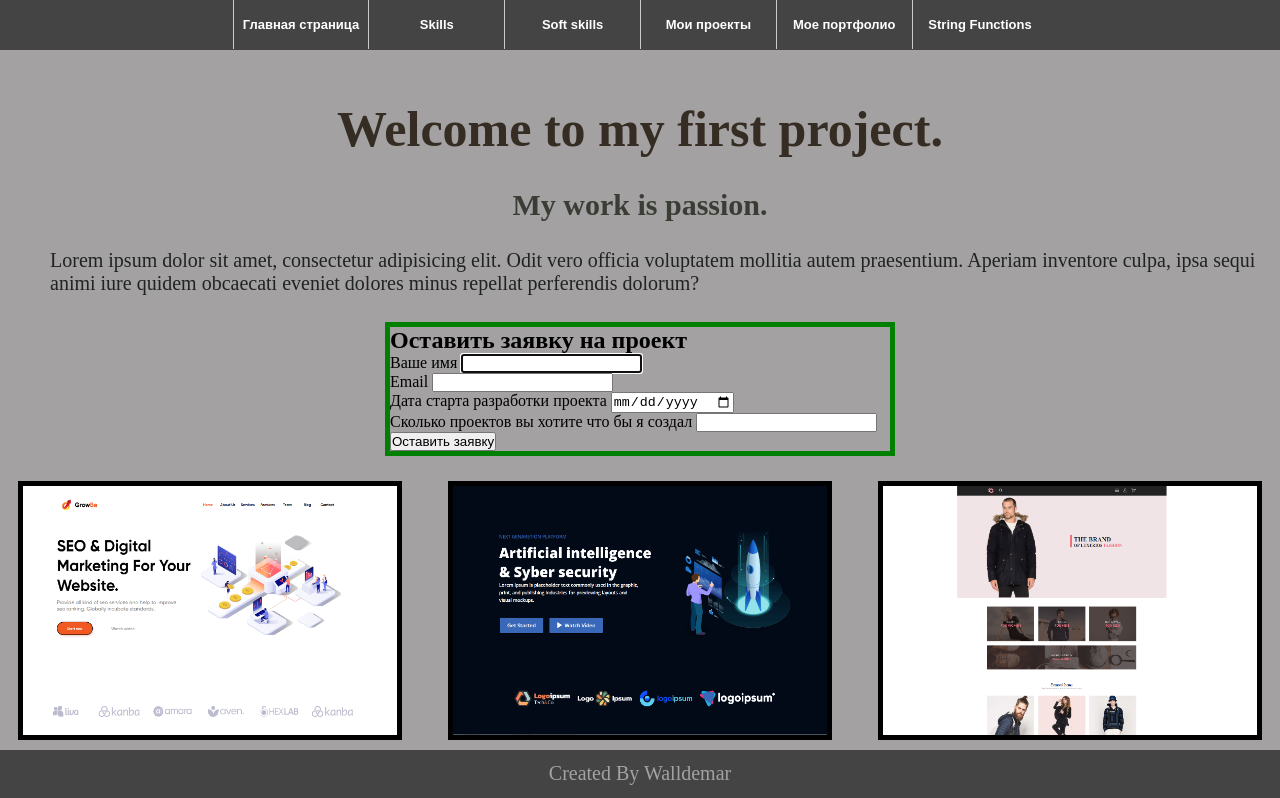
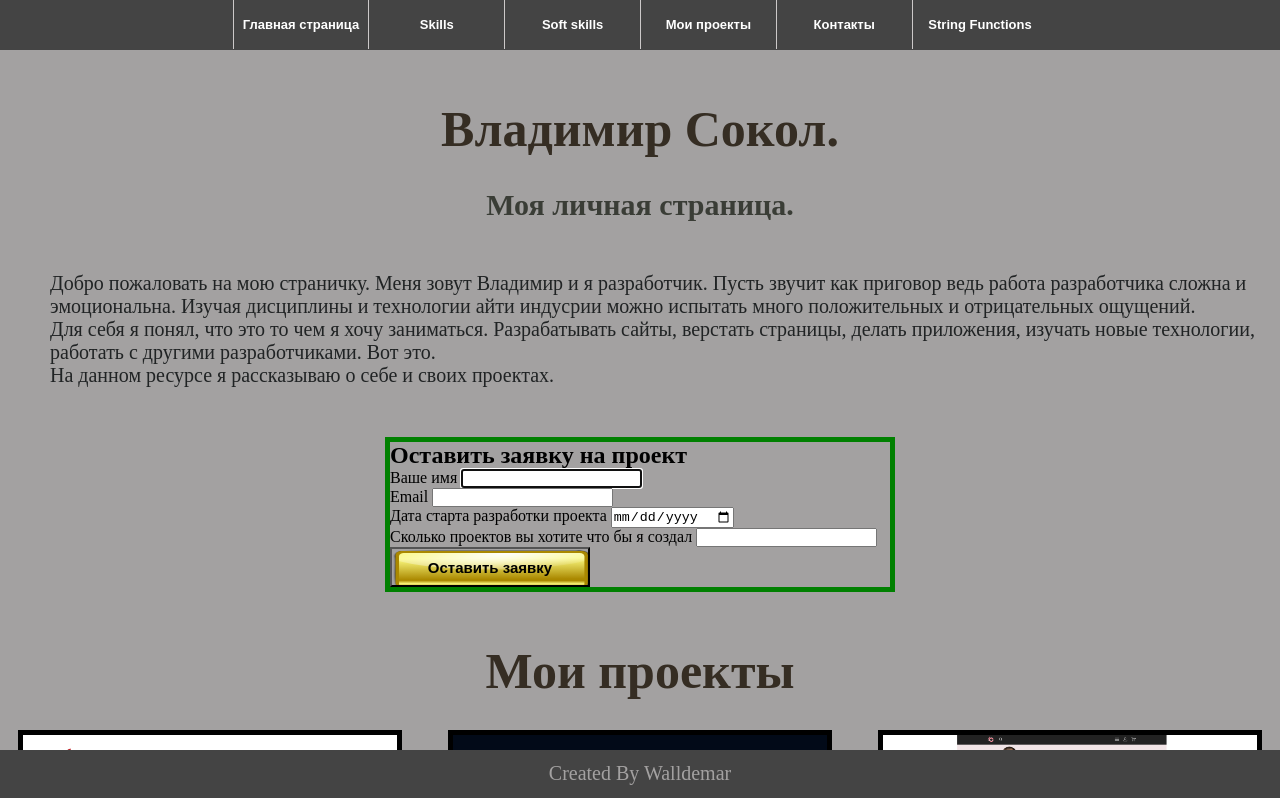
Before and after one commit to Walldemarsokol/HTML-CSS-JS, a plain HTML site: page Lesson_8/my_syte/index.html in a window 1280 px wide. Shown: the top 798 px of the page. Drawn offline with Linux system fonts and the light colour scheme.

```diff
--- a/Lesson_8/my_syte/index.html
+++ b/Lesson_8/my_syte/index.html
@@ -5,7 +5,7 @@
     <meta charset="UTF-8">
     <meta http-equiv="X-UA-Compatible" content="IE=edge">
     <meta name="viewport" content="width=device-width, initial-scale=1.0">
-    <title>Document</title>
+    <title>Main_page</title>
     <link rel="stylesheet" href="style.css">
 </head>
 
@@ -28,7 +28,7 @@
                         <a href="#">Мои проекты</a>
                     </li>
                     <li>
-                        <a href="#">Мое портфолио</a>
+                        <a href="#">Контакты</a>
                     </li>
                     <li>
                         <a href="#">String Functions</a>
@@ -53,9 +53,13 @@
     </header>
     <main>
         <section class="first__text">
-            <h1 class="greeting__h1">Welcome to my first project.</h1>
-            <h2 class="greeting__h2">My work is passion.</h2>
-            <p class="greeting__text center">Lorem ipsum dolor sit amet, consectetur adipisicing elit. Odit vero officia voluptatem mollitia autem praesentium. Aperiam inventore culpa, ipsa sequi animi iure quidem obcaecati eveniet dolores minus repellat perferendis dolorum?</p>
+            <h1 class="greeting__h1">Владимир Сокол.</h1>
+            <h2 class="greeting__h2">Моя личная страница.</h2>
+            <p class="greeting__text center">Добро пожаловать на мою страничку. Меня зовут Владимир и я разработчик. Пусть звучит как приговор ведь работа разработчика сложна и эмоциональна. Изучая дисциплины и технологии айти индусрии можно испытать много положительных и отрицательных
+                ощущений.
+                <br> Для себя я понял, что это то чем я хочу заниматься. Разрабатывать сайты, верстать страницы, делать приложения, изучать новые технологии, работать с другими разработчиками. Вот это.
+                <br> На данном ресурсе я рассказываю о себе и своих проектах.
+            </p>
         </section>
         <section class="box__source">
             <div class="box__border">
@@ -70,11 +74,14 @@
                     <br> Сколько проектов вы хотите что бы я создал
                     <input min="1" type="number">
                     <br>
-                    <button type="submit">Оставить заявку</button>
+                    <button class="button__color" type="button">
+                            <strong>Оставить заявку</strong>
+                        </button>
             </div>
         </section>
         <section>
             <div class="content center">
+                <h1 class="greeting__h1">Мои проекты</h1>
                 <div class="block">
                     <div class="item1 item__stat">
                         <img class="img__stat" src="./img/1st.png" alt="1st__img">
--- a/Lesson_8/my_syte/style.css
+++ b/Lesson_8/my_syte/style.css
@@ -114,6 +114,17 @@ a:hover {
     align-items: center;
     min-height: 100px;
     margin-left: 50px;
+    margin-top: 50px;
+    margin-bottom: 50px;
+}
+
+.button__color {
+    background: url(./img/Gold_Button_001.svg);
+    background-size: 200px 40px;
+    width: 200px;
+    height: 40px;
+    background-color: #a3a1a1;
+    font-size: 15px;
 }
 
 
@@ -178,22 +189,16 @@ content {}
     /* padding: 10px; */
     /* Поля вокруг текста */
     /* Цвет фона */
-    color: #fff;
+    background-color: #444444;
     /* Цвет текста */
     width: 100%;
+    height: 50px;
     /* Ширина слоя */
-}
-
-.footer__color {
-    background-color: #444444;
-    padding-left: calc(50% - 720px);
-    padding-right: calc(50% - 720px);
-    height: 50px;
 }
 
 .table__text__size {
     font-size: 30px;
-    position: relative;
+    margin-left: 80px;
 }
 
 .footer__text {
```
Also changed, not shown: Lesson_8/my_syte/skills.html (+2 -2 lines), Lesson_8/my_syte/img/Gold_Button_001.svg (added).
